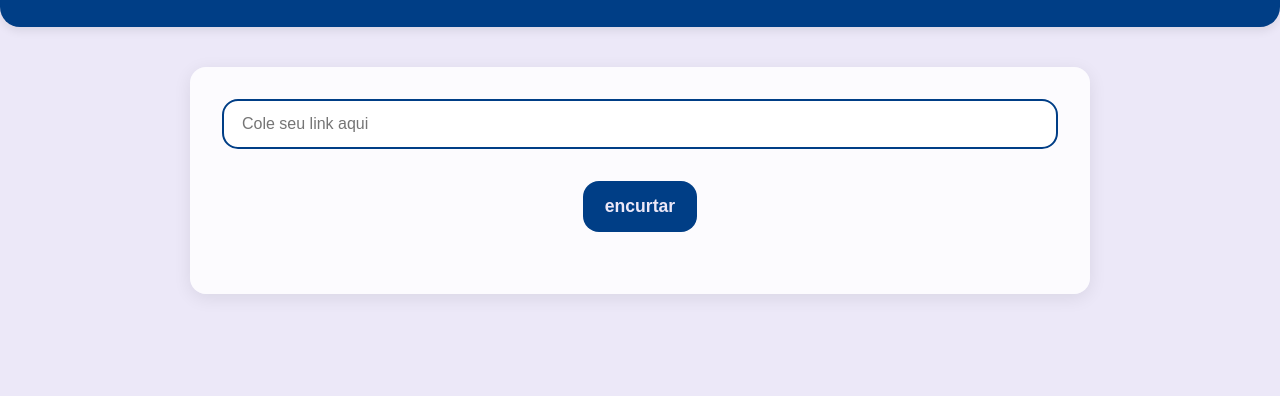
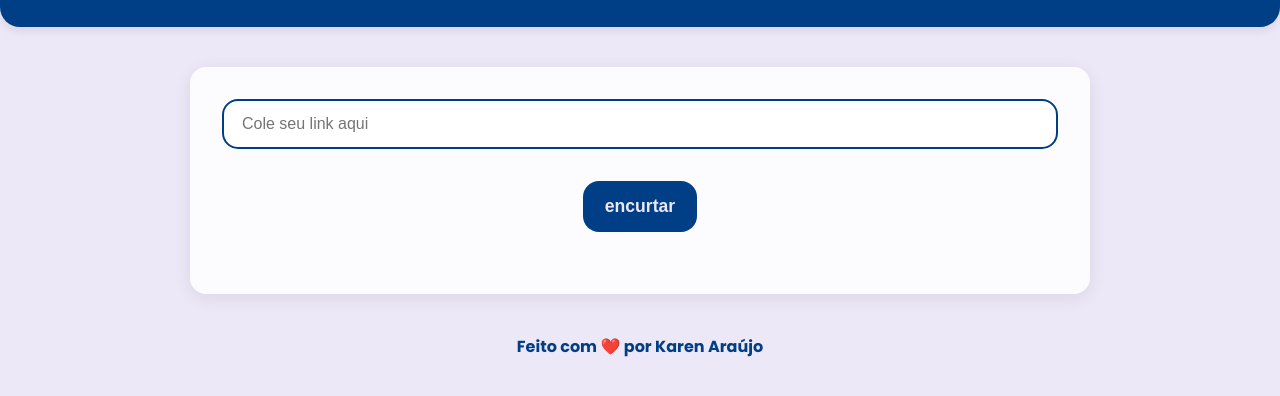
Before and after one commit to karenaraujodev/encurtador-de-links, a plain HTML site: page index.html in a window 1280 px wide. Shown: the part 108-504 px from the top of the page. Drawn offline with Linux system fonts and the light colour scheme; a web font is replaced by a local one.

Commit message:
adicionando footer ao projeto

```diff
--- a/index.html
+++ b/index.html
@@ -17,6 +17,9 @@
         <input type="button" id="botao" value="encurtar">
         <p id="resultado"></p>
     </main>
+    <footer>
+        <p>Feito com ❤️ por Karen Araújo</p>
+    </footer>
     <script src="script.js"></script>
 </body>
 </html>
--- a/style.css
+++ b/style.css
@@ -102,3 +102,10 @@ main {
     text-decoration: underline;
     opacity: 0.8;
 }
+
+footer {
+    text-align: center;
+    margin-top: 30px;
+    color: var(--brand-color);
+    font-weight:bold;
+}
```
